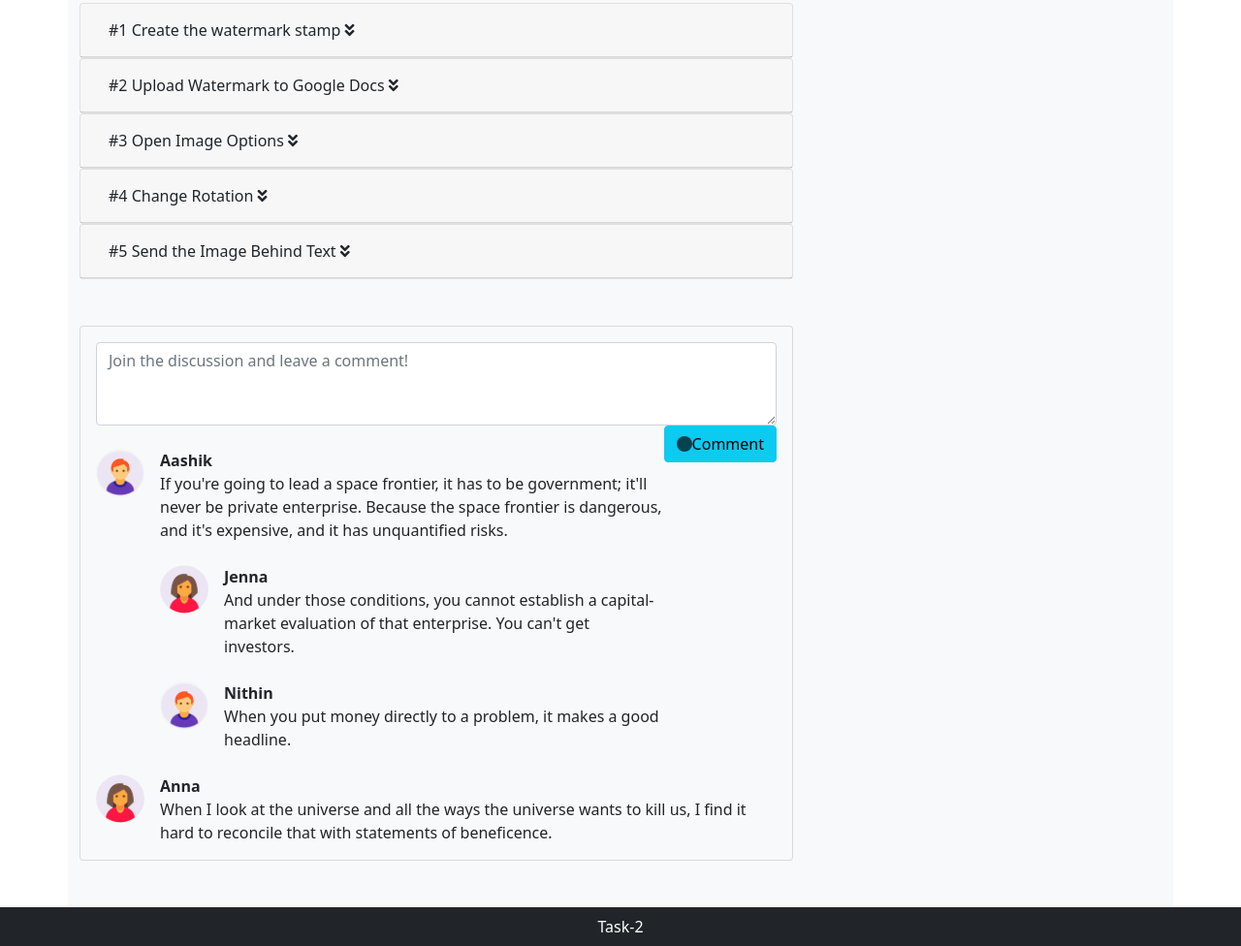
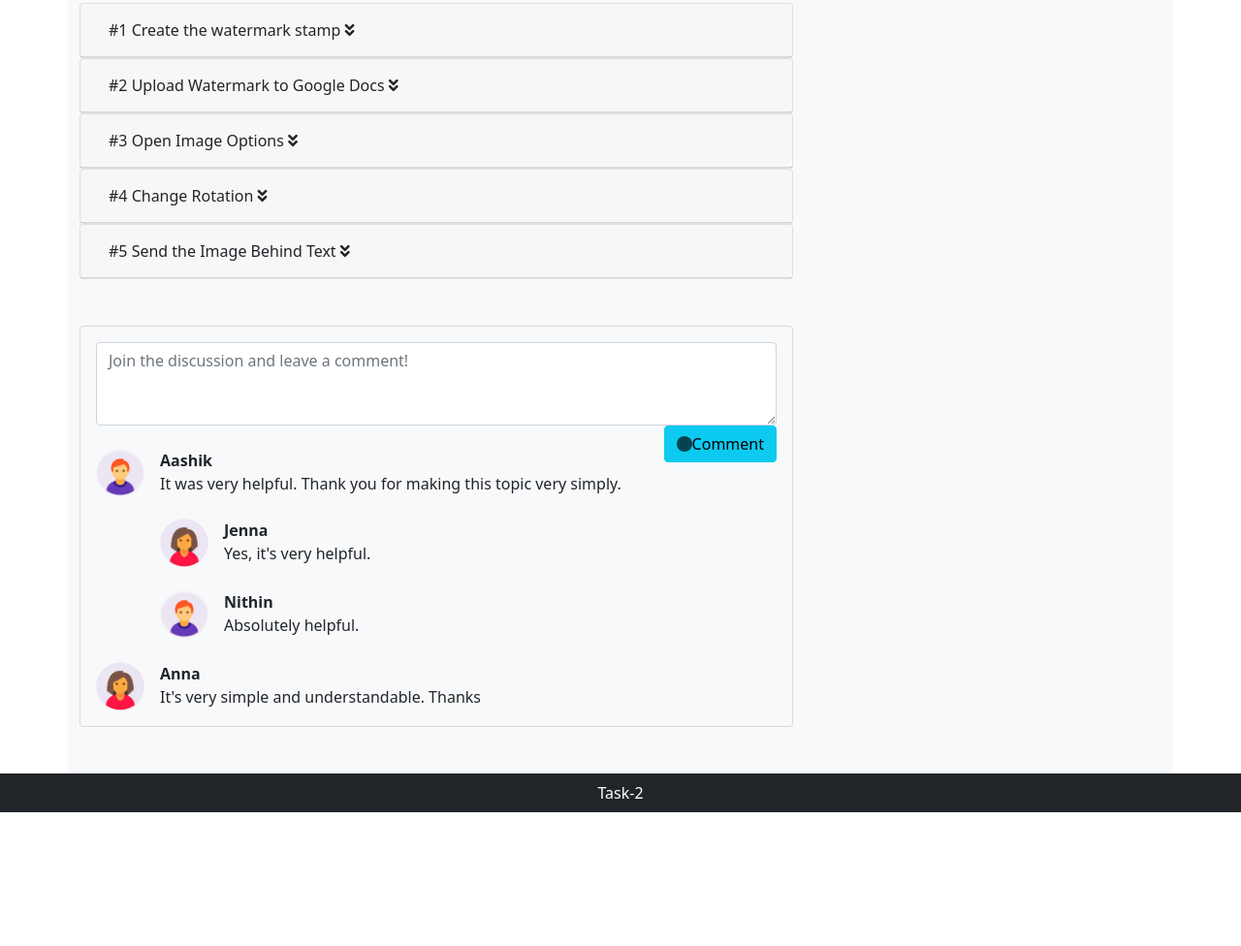
Before and after one commit to dhanyathankachen/Vlog, a plain HTML site: page index.html in a window 1280 px wide. Shown: the part 990-1966 px from the top of the page at 97% size. After the commit the page ends 1828 px from the top, so only its background shows below. Drawn offline with nearby package versions, Linux system fonts and the light colour scheme.

Commit message:
Update index.html

```diff
--- a/index.html
+++ b/index.html
@@ -145,13 +145,13 @@
                                 <div class="flex-shrink-0"><img class="rounded-circle" src="./images/user1.png" alt="..." width="50" height="50" /></div>
                                 <div class="ms-3">
                                     <div class="fw-bold">Aashik</div>
-                                    If you're going to lead a space frontier, it has to be government; it'll never be private enterprise. Because the space frontier is dangerous, and it's expensive, and it has unquantified risks.
+                                    It was very helpful. Thank you for making this topic very simply.
                                     <!-- Child comment 1-->
                                     <div class="d-flex mt-4">
                                         <div class="flex-shrink-0"><img class="rounded-circle" src="./images/user2.png" alt="..." width="50" height="50" /></div>
                                         <div class="ms-3">
                                             <div class="fw-bold">Jenna</div>
-                                            And under those conditions, you cannot establish a capital-market evaluation of that enterprise. You can't get investors.
+                                            Yes, it's very helpful.
                                         </div>
                                     </div>
                                     <!-- Child comment 2-->
@@ -159,7 +159,7 @@
                                         <div class="flex-shrink-0"><img class="rounded-circle" src="./images/user1.png" alt="..." width="50" height="50" /></div>
                                         <div class="ms-3">
                                             <div class="fw-bold">Nithin</div>
-                                            When you put money directly to a problem, it makes a good headline.
+                                            Absolutely helpful.
                                         </div>
                                     </div>
                                 </div>
@@ -169,7 +169,7 @@
                                 <div class="flex-shrink-0"><img class="rounded-circle" src="./images/user2.png" alt="..." width="50" height="50" /></div>
                                 <div class="ms-3">
                                     <div class="fw-bold">Anna</div>
-                                    When I look at the universe and all the ways the universe wants to kill us, I find it hard to reconcile that with statements of beneficence.
+                                    It's very simple and understandable. Thanks
                                 </div>
                             </div>
                     </div>
```
